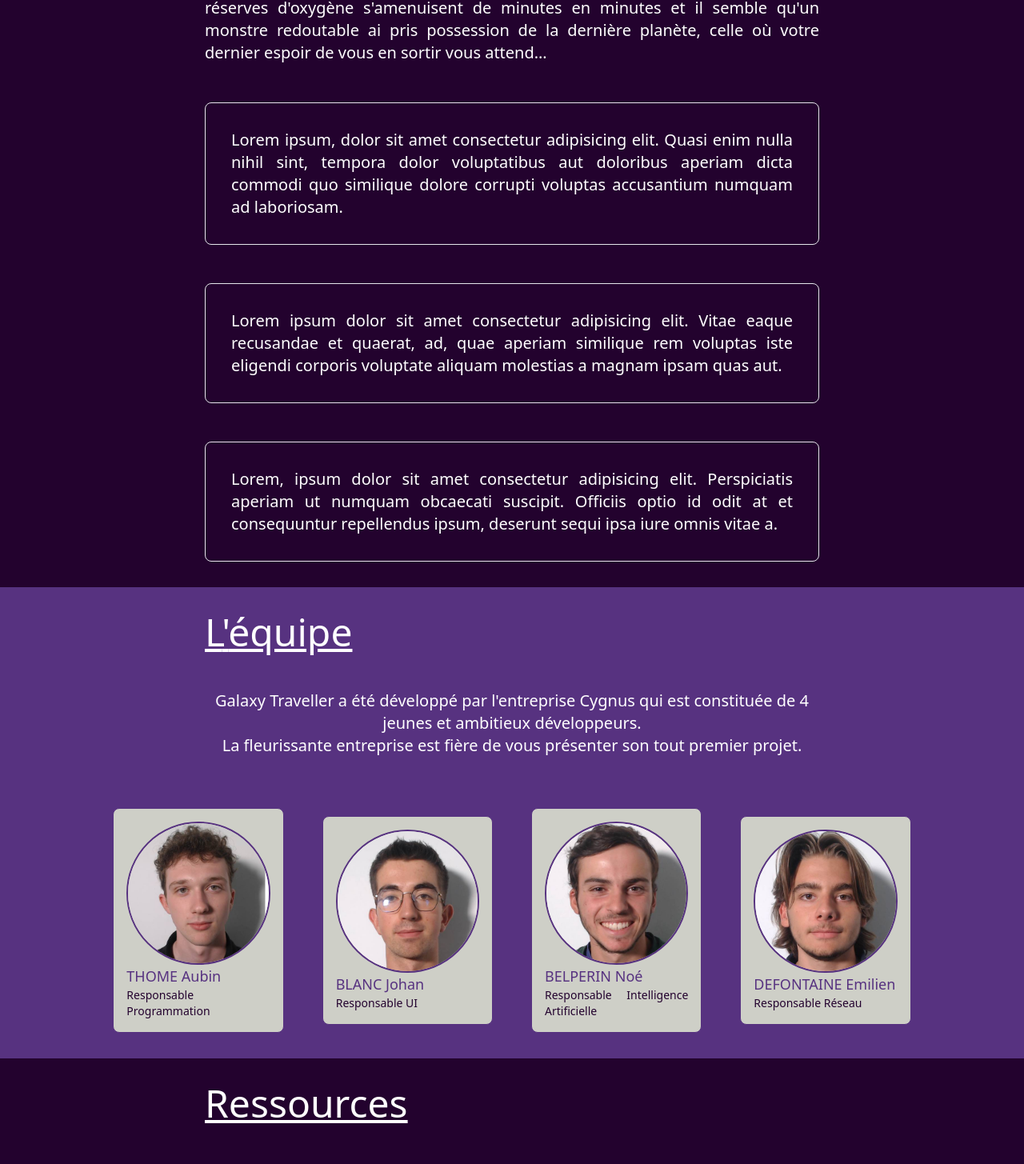
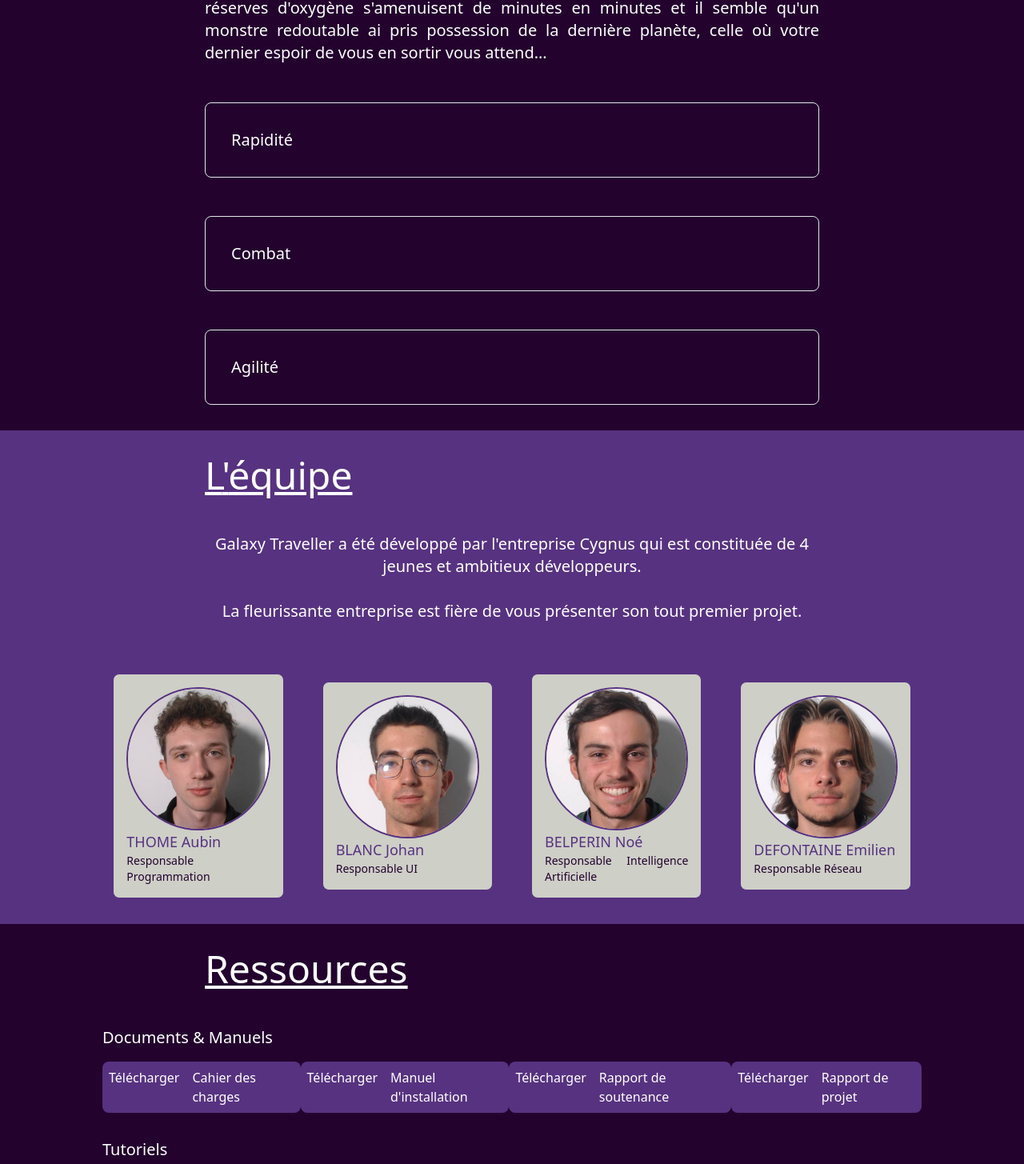
Before and after one commit to RealToddler/cygnus_website, a Next.js app: page / in a window 1280 px wide. Shown: the part 1319-2774 px from the top of the page at 80% size. Built offline with nearby package versions, Linux system fonts and the light colour scheme.

Commit message:
phone version

```diff
--- a/components/Footer.tsx
+++ b/components/Footer.tsx
@@ -4,10 +4,8 @@ import Link from "next/link";
 const Footer = () => {
   return (
     <>
-      <div className="bg-tekhelet h-fit p-8 relative text-white">
-        <span className="text-sm flex justify-center">
-          © 2023 Cygnus. All Rights Reserved.
-        </span>
+      <div className="bg-tekhelet">
+        <div className="md:h-fit h-28 p-4 text-white text-center text-sm">© 2023 Cygnus. All Rights Reserved.</div>
       </div>
     </>
   );
--- a/components/Header.tsx
+++ b/components/Header.tsx
@@ -5,7 +5,7 @@ const Header = () => {
   return (
     <>
       <div className=" bg-russianviolet h-fit flex p-4 justify-evenly md:justify-between md:pr-32 md:pl-16 text-white">
-        <Link href="/">
+        <Link href="/" className="">
           <Image
             src="/logo_white.png"
             alt="cygnus logo"
@@ -14,7 +14,7 @@ const Header = () => {
             className="h-[75px] w-[75px]"
           />
         </Link>
-        <div className="flex self-center space-x-4 text-2xl">
+        <div className="flex self-center space-x-4 md:text-2xl ">
           <div
             className="border-b-2 border-russianviolet
             transition duration-250 ease-linear
--- a/components/MemberCard.tsx
+++ b/components/MemberCard.tsx
@@ -7,14 +7,14 @@ const MemberCard = (obj: {
 }) => {
   return (
     <>
-      <div className="md:w-1/6 w-fit max-h-1/3 h-auto bg-timberwolf rounded-lg p-4 space-y-2 text-justify border border-tekhelet flex">
-        <div className="h-full w-full">
+      <div className="md:w-1/6 w-1/2 max-h-1/3 md:h-auto bg-timberwolf rounded-lg p-4 space-y-2 text-justify border border-tekhelet">
+        <div className="md:h-full md:w-full">
           <Image
             src={`/${obj.firstName.toLowerCase()}.png`}
             alt="self"
             width={500}
             height={500}
-            className="rounded-full border-tekhelet border-2 h-full w-full"
+            className="rounded-full border-tekhelet border-2 md:h-full md:w-full"
           />
           <h1 className="text-lg text-tekhelet">
             {obj.lastName.toUpperCase()} {obj.firstName}
--- a/pages/index.tsx
+++ b/pages/index.tsx
@@ -10,7 +10,7 @@ export default function Home() {
     <>
       <Header />
       <div
-        className=" text-white min-h-screen h-auto flex items-center justify-center bg-tekhelet"
+        className="text-white min-h-screen h-auto flex items-center justify-center bg-tekhelet"
         style={{
           backgroundImage: "url('asset6.png')",
           backgroundSize: "cover",
@@ -25,7 +25,7 @@ export default function Home() {
             </h1>
           </div>
           <div className="flex mt-20 justify-center">
-            <a href="/asset2.png" download={true}>
+            <a href="/asset7.png" download={true}>
               <div className="animate-bounce transition font-semibold ease-in-out hover:text-tekhelet cursor-pointer text-lg">
                 Télécharger Maintenant
               </div>
@@ -37,9 +37,9 @@ export default function Home() {
         className=" text-white text-xl text-justify min-h-screen h-fit py-8 relative flex items-center justify-center bg-russianviolet"
         id="presentation"
       >
-        <div className="px-64 space-y-12 text-justify text-white">
+        <div className="md:px-64 px-8 space-y-12 text-justify text-white">
           <div className="text-5xl underline">Présentation</div>
-          <div className="text-xl text-justify ">
+          <div className="md:text-xl text-justify ">
             &emsp;Votre vaisseau spatial vient de s{"'"}écraser sur une planète
             inconnue et hostile. Vous avez tout essayé pour le faire redémarrer
             mais c{"'"}est peine perdu, il n{"'"}est plus en état de décoller.
@@ -58,28 +58,13 @@ export default function Home() {
             planète, celle où votre dernier espoir de vous en sortir vous
             attend…
           </div>
-          <div className="border p-8 rounded-lg">
-            Lorem ipsum, dolor sit amet consectetur adipisicing elit. Quasi enim
-            nulla nihil sint, tempora dolor voluptatibus aut doloribus aperiam
-            dicta commodi quo similique dolore corrupti voluptas accusantium
-            numquam ad laboriosam.
-          </div>
-          <div className="border p-8 rounded-lg">
-            Lorem ipsum dolor sit amet consectetur adipisicing elit. Vitae eaque
-            recusandae et quaerat, ad, quae aperiam similique rem voluptas iste
-            eligendi corporis voluptate aliquam molestias a magnam ipsam quas
-            aut.
-          </div>
-          <div className="border p-8 rounded-lg">
-            Lorem, ipsum dolor sit amet consectetur adipisicing elit.
-            Perspiciatis aperiam ut numquam obcaecati suscipit. Officiis optio
-            id odit at et consequuntur repellendus ipsum, deserunt sequi ipsa
-            iure omnis vitae a.
-          </div>
+          <div className="border p-8 rounded-lg">Rapidité</div>
+          <div className="border p-8 rounded-lg">Combat</div>
+          <div className="border p-8 rounded-lg">Agilité</div>
         </div>
       </div>
       <div className="md:h-fit text-white bg-tekhelet" id="team">
-        <div className="flex text-xl items-center pb-8 min-h-auto px-64">
+        <div className="flex text-xl items-center pb-8 min-h-auto md:px-64 px-8">
           <div className="space-y-12">
             <div className="text-5xl underline pt-8">L{"'"}équipe</div>
             <div>
@@ -87,6 +72,7 @@ export default function Home() {
                 Galaxy Traveller a été développé par l{"'"}entreprise Cygnus qui
                 est constituée de 4 jeunes et ambitieux développeurs.
               </div>
+              <br />
               <div className="text-center">
                 La fleurissante entreprise est fière de vous présenter son tout
                 premier projet.
@@ -96,9 +82,8 @@ export default function Home() {
         </div>
         <div className="flex justify-center w-full py-8 text-white" id="team">
           <div
-            className="py-8 space-y-8 md:items-center
-        md:py-0 md:space-y-0 md:flex md:justify-center md:space-x-12 md:w-full
-        grid grid-cols-1"
+            className="py-8 space-y-8 grid grid-cols-1
+        md:py-0 md:space-y-0 md:flex justify-center md:space-x-12 md:items-center md:w-full"
           >
             <MemberCard
               key={1}
@@ -127,17 +112,17 @@ export default function Home() {
           </div>
         </div>
       </div>
-      <div className="bg-russianviolet text-white" id="ressources">
+      <div className="bg-russianviolet pb-8 text-white" id="ressources">
         <div className="space-y-6">
           <div className="flex w-full">
             <div className="justify-center w-full">
               <div className="space-y-4">
-                <h1 className="text-5xl underline py-8 px-64 text-white">
+                <h1 className="text-5xl underline py-8 md:px-64 px-8 text-white">
                   Ressources
                 </h1>
-                <div className="w-full px-32 space-y-4">
+                <div className="w-full md:px-32 px-8 space-y-4">
                   <div className="text-xl">Documents & Manuels</div>
-                  <div className="flex justify-between">
+                  <div className="md:flex md:justify-between md:w-full space-y-4 md:space-y-0">
                     <RessourceContent
                       title="Cahier des charges"
                       path="Galaxy Traveller CDC.pdf"
@@ -147,7 +132,7 @@ export default function Home() {
                     <RessourceContent title="Rapport de projet" path="/" />
                   </div>
                 </div>
-                <div className="w-full px-32 space-y-4 py-4">
+                <div className="w-full md:px-32 px-8 space-y-4 py-4">
                   <div className="text-xl">Tutoriels</div>
                   <div className="flex justify-center">
                     <div className="space-y-4">
@@ -172,7 +157,7 @@ export default function Home() {
                     </div>
                   </div>
                 </div>
-                <div className="w-full px-32 space-y-4 py-4">
+                <div className="w-full md:px-32 px-8 space-y-4 py-4">
                   <div className="text-xl text-white">Documentations</div>
                   <div className="flex justify-center">
                     <div className="space-y-4">
--- a/styles/globals.css
+++ b/styles/globals.css
@@ -14,7 +14,9 @@
   src: url("../public/fonts/Dashhorizon-eZ5wg.otf");
 }
 
-
+::-webkit-scrollbar {
+    display: none;
+}
 
 :root {
   --foreground-rgb: 0, 0, 0;
```
Also changed, not shown: public/asset7.png (added).
